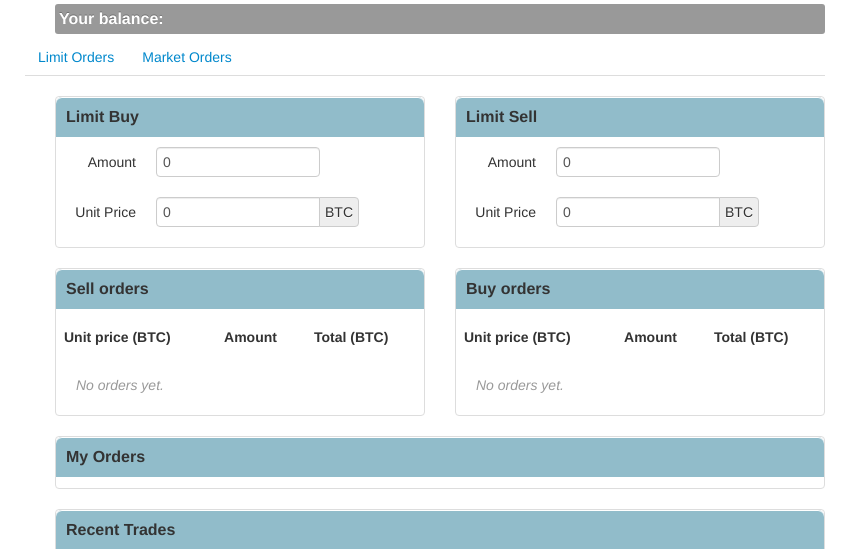
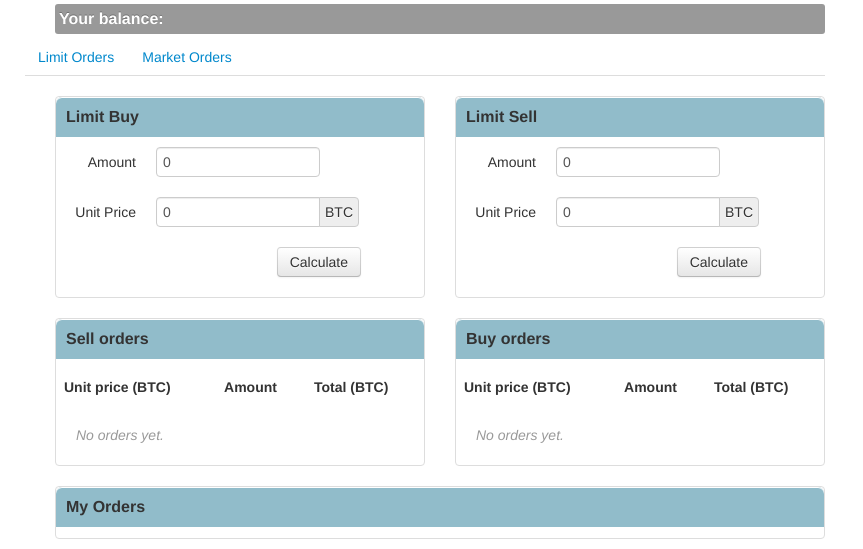
Before and after one commit to stealth-startup/openexchange, a Django app: template DjangoWebServer/templates/asset.html in a window 1280 px wide. Shown: the part 506-1055 px from the top of the page, without its empty margins (0-863 px from the left). Run offline with Django 3.2, Linux system fonts and the light colour scheme; the template is opened without the code that fills it, so the values that code supplies are empty; some libraries are stand-ins or nearby versions.

Commit message:
bug fix: limit/market order forms not working

```diff
--- a/DjangoWebServer/templates/asset.html
+++ b/DjangoWebServer/templates/asset.html
@@ -48,6 +48,11 @@
                                                 </div>
                                             </div>
                                         </div>
+                                        <div class="control-group">
+                                            <div class="controls">
+                                                <div class="btn pull-right -calculate" style="margin-right: 63px">Calculate</div>
+                                            </div>
+                                        </div>
                                         <div class="-message">
                                             <p class="label label-info info_buysell hidden -success">
                                                 Send <span class="-payment" style="font-weight: 600"></span> BTC to
@@ -81,6 +86,11 @@
                                                 </div>
                                             </div>
                                         </div>
+                                        <div class="control-group">
+                                            <div class="controls">
+                                                <div class="btn pull-right -calculate" style="margin-right: 63px">Calculate</div>
+                                            </div>
+                                        </div>
                                         <div class="-message">
                                             <p class="label label-info info_buysell hidden -success">
                                                 Send <span class="-payment" style="font-weight: 600"></span> BTC to
@@ -110,12 +120,17 @@
                                                 </div>
                                             </div>
                                         </div>
+                                        <div class="control-group">
+                                            <div class="controls">
+                                                <div class="btn pull-right -calculate" style="margin-right: 63px">Calculate</div>
+                                            </div>
+                                        </div>
                                         <div class="-message">
                                             <p class="label label-info info_buysell hidden -success">
                                                 Send <span class="-payment" style="font-weight: 600"></span> BTC to
                                                 <span style="font-weight: 600">{{ market_buy_address }}</span> for buying at the market price.
                                                 After your order is confirmed, it will be executed immediately,
-                                                and the change will be sent back to you.
+                                                and the change, if there's any, will be sent back to you.
                                             </p>
                                             <p class="badge badge-warning info_buysell hidden -error"></p>
                                         </div>
@@ -130,7 +145,12 @@
                                         <div class="control-group">
                                             <label class="control-label" for="market_sell_amount" style="width: 80px">Amount</label>
                                             <div class="controls" style="margin-left: 100px">
-                                                <input type="text" id="market_sell_amount" placeholder="0" value="0" style="width: 150px">
+                                                <input type="text" id="market_sell_amount" placeholder="0" value="0" style="width: 190px">
+                                            </div>
+                                        </div>
+                                        <div class="control-group">
+                                            <div class="controls">
+                                                <div class="btn pull-right -calculate" style="margin-right: 63px">Calculate</div>
                                             </div>
                                         </div>
                                         <div class="-message">
@@ -349,9 +369,9 @@
         var e_limit_buy_price = $("#limit_buy_price");
         var limit_buy_amount = parseInt(e_limit_buy_amount.val());
         var limit_buy_price = parseFloat(e_limit_buy_price.val());
-        var e_message = $("#limit_buy_form -message");
-        var e_message_success = e_message.find("-success");
-        var e_message_error = e_message.find("-error");
+        var e_message = $("#limit_buy_form .-message");
+        var e_message_success = e_message.find(".-success");
+        var e_message_error = e_message.find(".-error");
         var error = '';
 
         if (!(limit_buy_amount>=0 && limit_buy_amount<=9999)) {
@@ -360,7 +380,7 @@
         } else {
             e_limit_buy_amount.val(limit_buy_amount);
         }
-        if (!limit_buy_price>=0){
+        if (!(limit_buy_price>=0)){
             e_limit_buy_price.val(0);
             error += 'unit price must be non-negative<br/>';
         } else {
@@ -368,7 +388,7 @@
             limit_buy_price = parseFloat(e_limit_buy_price.val());
         }
 
-        if (limit_buy_amount==0 && limit_buy_price==0){
+        if (limit_buy_amount==0 || limit_buy_price==0){
             e_message_success.addClass('hidden');
             e_message_error.addClass('hidden');
         }
@@ -390,9 +410,9 @@
         var e_limit_sell_price = $("#limit_sell_price");
         var limit_sell_amount = parseInt(e_limit_sell_amount.val());
         var limit_sell_price = parseFloat(e_limit_sell_price.val());
-        var e_message = $("#limit_sell_form -message");
-        var e_message_success = e_message.find("-success");
-        var e_message_error = e_message.find("-error");
+        var e_message = $("#limit_sell_form .-message");
+        var e_message_success = e_message.find(".-success");
+        var e_message_error = e_message.find(".-error");
         var error = '';
 
         if (!(limit_sell_amount>=0 && limit_sell_amount<=9999)) {
@@ -401,7 +421,7 @@
         } else {
             e_limit_sell_amount.val(limit_sell_amount);
         }
-        if (!limit_sell_price>=0){
+        if (!(limit_sell_price>=0)){
             e_limit_sell_price.val(0);
             error += 'unit price must be non-negative<br/>';
         } else {
@@ -409,7 +429,7 @@
             limit_sell_price = parseFloat(e_limit_sell_price.val());
         }
 
-        if (limit_sell_amount==0 && limit_sell_price==0){
+        if (limit_sell_amount==0 || limit_sell_price==0){
             e_message_success.addClass('hidden');
             e_message_error.addClass('hidden');
         }
@@ -421,20 +441,20 @@
         else{
             e_message_error.addClass('hidden');
             e_message_success.removeClass('hidden');
-            e_message_success.find(".-payment").html((limit_sell_amount*0.00000001).toFixed(8));
-            e_message_success.find(".-change").html((limit_sell_amount*0.00000001).toFixed(8));
+            e_message_success.find(".-payment").html((limit_sell_amount*0.00000001+limit_sell_price).toFixed(8));
+            e_message_success.find(".-change").html((limit_sell_amount*0.00000001+limit_sell_price).toFixed(8));
         }
     }
 
     function market_buy_on_change_handler(){
         var e_market_buy_total = $("#market_buy_total");
         var market_buy_total = parseFloat(e_market_buy_total.val());
-        var e_message = $("#market_buy_form -message");
-        var e_message_success = e_message.find("-success");
-        var e_message_error = e_message.find("-error");
+        var e_message = $("#market_buy_form .-message");
+        var e_message_success = e_message.find(".-success");
+        var e_message_error = e_message.find(".-error");
         var error = '';
 
-        if (!market_buy_total>=0) {
+        if (!(market_buy_total>=0)) {
             e_market_buy_total.val(0);
             error += 'Invest must be a positive number.<br/>';
         } else {
@@ -460,12 +480,12 @@
     function market_sell_on_change_handler(){
         var e_market_sell_amount = $("#market_sell_amount");
         var market_sell_amount = parseFloat(e_market_sell_amount.val());
-        var e_message = $("#market_buy_form -message");
-        var e_message_success = e_message.find("-success");
-        var e_message_error = e_message.find("-error");
+        var e_message = $("#market_sell_form .-message");
+        var e_message_success = e_message.find(".-success");
+        var e_message_error = e_message.find(".-error");
         var error = '';
 
-        if (!market_sell_amount>=0) {
+        if (!(market_sell_amount>=0)) {
             e_market_sell_amount.val(0);
             error += 'Amount must be a non-negative number.<br/>';
         } else {
@@ -484,8 +504,8 @@
         else{
             e_message_error.addClass('hidden');
             e_message_success.removeClass('hidden');
-            e_message_success.find(".-payment").html((e_market_sell_amount*0.00000001).toFixed(8));
-            e_message_success.find(".-change").html((e_market_sell_amount*0.00000001).toFixed(8));
+            e_message_success.find(".-payment").html((market_sell_amount*0.00000001).toFixed(8));
+            e_message_success.find(".-change").html((market_sell_amount*0.00000001).toFixed(8));
         }
     }
 
@@ -519,10 +539,21 @@
         window.auto_exec_hooks.push(populate_orders_callback);
 
         //bind event handlers for the 4 forms
-        $("#limit_buy_form").find("input").change(limit_buy_form_on_change_handler);
-        $("#limit_sell_form").find("input").change(limit_sell_form_on_change_handler);
-        $("#market_buy_form").find("input").change(market_buy_on_change_handler);
-        $("#market_sell_form").find("input").change(market_sell_on_change_handler);
+        var limit_buy_form = $("#limit_buy_form");
+        var limit_sell_form = $("#limit_sell_form");
+        var market_buy_form = $("#market_buy_form");
+        var market_sell_form = $("#market_sell_form");
+
+        limit_buy_form.find("input").change(limit_buy_form_on_change_handler);
+        limit_sell_form.find("input").change(limit_sell_form_on_change_handler);
+        market_buy_form.find("input").change(market_buy_on_change_handler);
+        market_sell_form.find("input").change(market_sell_on_change_handler);
+
+        limit_buy_form.find(".-calculate").click(limit_buy_form_on_change_handler);
+        limit_sell_form.find(".-calculate").click(limit_buy_form_on_change_handler);
+        market_buy_form.find(".-calculate").click(limit_buy_form_on_change_handler);
+        market_sell_form.find(".-calculate").click(limit_buy_form_on_change_handler);
+
 
         draw_chart("asset_chart","/chart-data/"+asset_name,null,"stock-price-volume",true);
         init_recent_trades();
```
Also changed, not shown: 1 other file.
